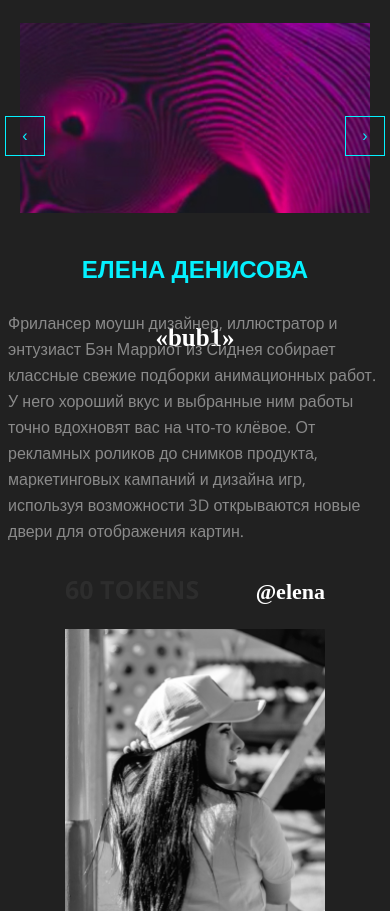
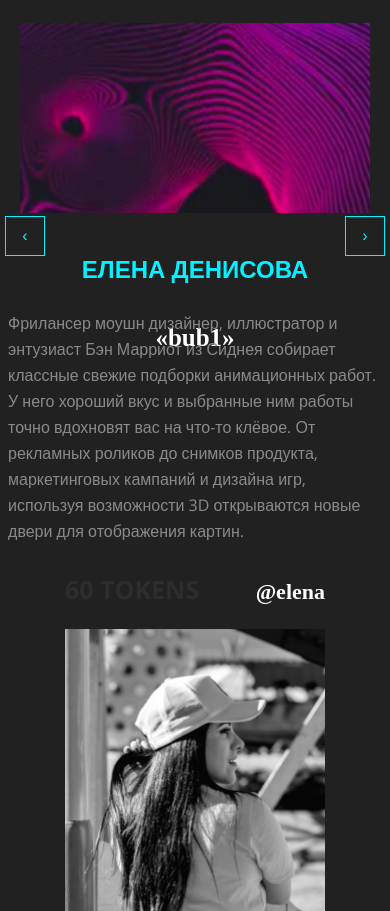
Before and after one commit to SashaShavrin/PushKeen-TEST, a plain HTML site: page index.html in a window 390 px wide. Shown: the part 1774-2685 px from the top of the page. Drawn offline with nearby package versions, Linux system fonts and the light colour scheme; files whose address does not match are found by name; a web font is replaced by a local one.

Commit message:
Update style.css

```diff
--- a/css/style.css
+++ b/css/style.css
@@ -894,7 +894,7 @@ body {
 
 @media (max-width: 576px) {
   .owl-nav {
-    top: -1000px;
+    top: -900px;
   }
 }
 
```
